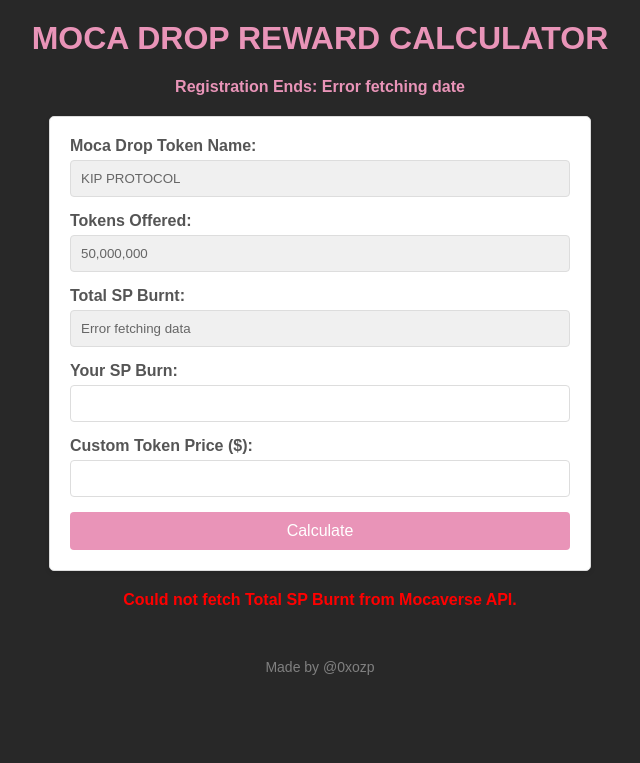
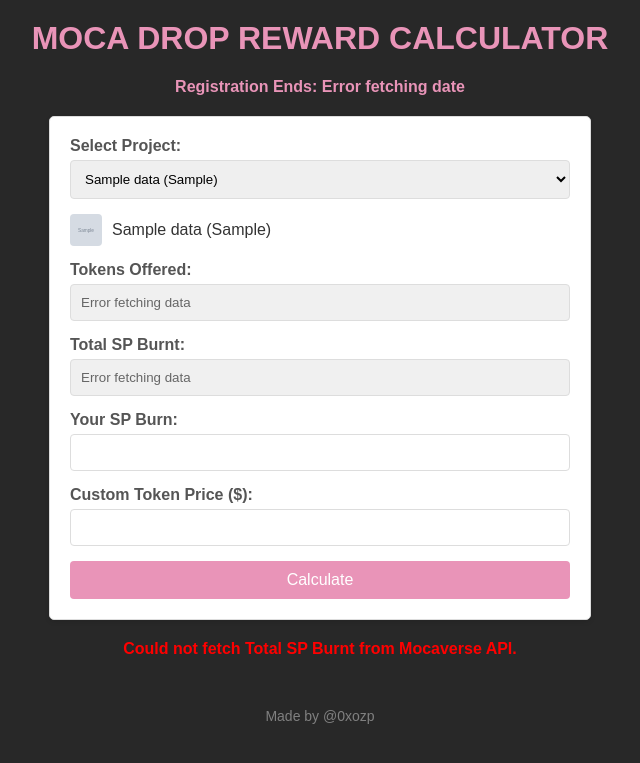
Before and after one commit to ozp3/Mocadrop-Calculator, a Flask app: page / in a window 1280 px wide. Shown: the top 763 px of the page, without its empty margins (320-960 px from the left). Run offline with Flask 3, Linux system fonts and the light colour scheme; grey boxes marked "Sample" are stand-in pictures; a database or web service that is not in the repository returns one stand-in record (values such as "Sample title"); data that the repository does not hold is empty.

Commit message:
Add files via upload
v2.0.1 IS HERE

- Added active Moca Drop projects

```diff
--- a/app.py
+++ b/app.py
@@ -4,15 +4,30 @@ from datetime import datetime
 
 app = Flask(__name__)
 
-MOCA_API_URL = "https://api.staking.mocaverse.xyz/api/mocadrop/projects/kip-protocol"
+# Function to fetch available projects from Mocaverse API
+def fetch_projects():
+    try:
+        response = requests.get("https://api.staking.mocaverse.xyz/api/mocadrop/projects/")
+        response.raise_for_status()
+        data = response.json().get("data", [])
+        return [
+            {
+                "name": project["name"],
+                "url": f"https://api.staking.mocaverse.xyz/api/mocadrop/projects/{project['urlSlug']}",
+                "icon": project.get("iconUrl", ""),
+                "tokenTicker": project.get("tokenTicker", ""),
+                "tokensOffered": project.get("tokensOffered", "0")
+            }
+            for project in data
+        ]
+    except Exception as e:
+        print(f"Error fetching project list: {e}")
+        return []
 
-MOCA_TOKEN_NAME = "KIP PROTOCOL"
-TOKENS_OFFERED = "50,000,000"
-
-# Function to fetch data from Mocaverse API
-def get_pool_data():
+# Function to fetch data from a specific project
+def get_pool_data(project_url):
     try:
-        response = requests.get(MOCA_API_URL)
+        response = requests.get(project_url)
         response.raise_for_status()
         data = response.json()
         staking_power_burnt = float(data.get("stakingPowerBurnt", 0))
@@ -33,18 +48,46 @@ def get_pool_data():
 
 @app.route("/", methods=["GET", "POST"])
 def index():
-    total_sp_burnt, registration_end_date = get_pool_data()
+    projects = fetch_projects()
+
+    if not projects:
+        return render_template(
+            "index.html",
+            error="Could not fetch projects from Mocaverse API.",
+            projects=[],
+            token_name="",
+            tokens_offered="",
+            total_sp_burnt="",
+            registration_end_date="",
+        )
+
+    selected_project_name = request.form.get("project") or projects[0]["name"]
+    selected_project = next((p for p in projects if p["name"] == selected_project_name), None)
+
+    if not selected_project:
+        return render_template(
+            "index.html",
+            error="Invalid project selected.",
+            projects=projects,
+            token_name="",
+            tokens_offered="",
+            total_sp_burnt="",
+            registration_end_date="",
+        )
+
+    total_sp_burnt, registration_end_date = get_pool_data(selected_project["url"])
     if total_sp_burnt is None:
         return render_template(
             "index.html",
             error="Could not fetch Total SP Burnt from Mocaverse API.",
-            token_name=MOCA_TOKEN_NAME,
-            tokens_offered=TOKENS_OFFERED,
+            projects=projects,
+            token_name=selected_project["name"],
+            tokens_offered="Error fetching data",
             total_sp_burnt="Error fetching data",
             registration_end_date=registration_end_date,
         )
 
-    if request.method == "POST":
+    if request.method == "POST" and "calculate" in request.form:
         custom_price = request.form.get("custom_price")
         your_sp_burn = request.form.get("your_sp_burn")
 
@@ -52,8 +95,9 @@ def index():
             return render_template(
                 "index.html",
                 error="All fields are required.",
-                token_name=MOCA_TOKEN_NAME,
-                tokens_offered=TOKENS_OFFERED,
+                projects=projects,
+                token_name=selected_project["name"],
+                tokens_offered=f"{float(selected_project['tokensOffered']):,.0f}",
                 total_sp_burnt=f"{total_sp_burnt:,.0f}",
                 registration_end_date=registration_end_date,
             )
@@ -65,8 +109,9 @@ def index():
             return render_template(
                 "index.html",
                 error="Invalid input. Please enter numeric values.",
-                token_name=MOCA_TOKEN_NAME,
-                tokens_offered=TOKENS_OFFERED,
+                projects=projects,
+                token_name=selected_project["name"],
+                tokens_offered=f"{float(selected_project['tokensOffered']):,.0f}",
                 total_sp_burnt=f"{total_sp_burnt:,.0f}",
                 registration_end_date=registration_end_date,
             )
@@ -74,14 +119,15 @@ def index():
         custom_price_decimals = len(str(custom_price).split(".")[1]) if "." in str(custom_price) else 0
 
         try:
-            reward = your_sp_burn * (int(TOKENS_OFFERED.replace(",", "")) / total_sp_burnt) * custom_price
-            tokens_received = your_sp_burn * (int(TOKENS_OFFERED.replace(",", "")) / total_sp_burnt)
+            reward = your_sp_burn * (float(selected_project["tokensOffered"]) / total_sp_burnt) * custom_price
+            tokens_received = your_sp_burn * (float(selected_project["tokensOffered"]) / total_sp_burnt)
         except ZeroDivisionError:
             return render_template(
                 "index.html",
                 error="Total SP Burnt cannot be zero.",
-                token_name=MOCA_TOKEN_NAME,
-                tokens_offered=TOKENS_OFFERED,
+                projects=projects,
+                token_name=selected_project["name"],
+                tokens_offered=f"{float(selected_project['tokensOffered']):,.0f}",
                 total_sp_burnt=f"{total_sp_burnt:,.0f}",
                 registration_end_date=registration_end_date,
             )
@@ -89,8 +135,8 @@ def index():
         return redirect(
             url_for(
                 "result",
-                token_name=MOCA_TOKEN_NAME,
-                tokens_offered=TOKENS_OFFERED,
+                token_name=selected_project["name"],
+                tokens_offered=f"{float(selected_project['tokensOffered']):,.0f}",
                 total_sp_burnt=f"{total_sp_burnt:,.0f}",
                 token_price=f"{custom_price:.{custom_price_decimals}f}$",
                 your_sp_burn=f"{your_sp_burn:,}",
@@ -101,10 +147,12 @@ def index():
 
     return render_template(
         "index.html",
-        token_name=MOCA_TOKEN_NAME,
-        tokens_offered=TOKENS_OFFERED,
+        projects=projects,
+        token_name=selected_project["name"],
+        tokens_offered=f"{float(selected_project['tokensOffered']):,.0f}",
         total_sp_burnt=f"{total_sp_burnt:,.0f}",
         registration_end_date=registration_end_date,
+        selected_project=selected_project
     )
 
 @app.route("/result")
--- a/templates/index.html
+++ b/templates/index.html
@@ -35,7 +35,7 @@
         margin-bottom: 5px;
         color: #555;
       }
-      input {
+      input, select {
         width: 100%;
         padding: 10px;
         margin-bottom: 15px;
@@ -76,9 +76,16 @@
         font-weight: bold;
         text-align: center;
       }
-      h2 {
-        text-align: center;
-        color: #ffffff;
+      .project {
+        display: flex;
+        align-items: center;
+        gap: 10px;
+        margin-bottom: 15px;
+      }
+      .project img {
+        width: 32px;
+        height: 32px;
+        border-radius: 4px;
       }
       footer {
         margin-top: 50px;
@@ -101,14 +108,23 @@
       Registration Ends: {{ registration_end_date }}
     </p>
     <form method="post" action="{{ url_for('index') }}">
-      <label for="token_name">Moca Drop Token Name:</label>
-      <input
-        type="text"
-        id="token_name"
-        name="token_name"
-        value="{{ token_name }}"
-        readonly
-      /><br />
+      <label for="project">Select Project:</label>
+      <select id="project" name="project" onchange="this.form.submit()">
+        {% for project in projects %}
+        <option value="{{ project.name }}" {% if project.name == token_name %}selected{% endif %}>
+          {{ project.name }} ({{ project.tokenTicker }})
+        </option>
+        {% endfor %}
+      </select>
+
+      {% for project in projects %}
+      {% if project.name == token_name %}
+      <div class="project">
+        <img src="{{ project.icon }}" alt="{{ project.name }}" />
+        <span>{{ project.name }} ({{ project.tokenTicker }})</span>
+      </div>
+      {% endif %}
+      {% endfor %}
 
       <label for="tokens_offered">Tokens Offered:</label>
       <input
@@ -145,7 +161,7 @@
         required
       /><br />
 
-      <button type="submit">Calculate</button>
+      <button type="submit" name="calculate">Calculate</button>
     </form>
 
     {% if error %}
```
Also changed, not shown: README.md.
